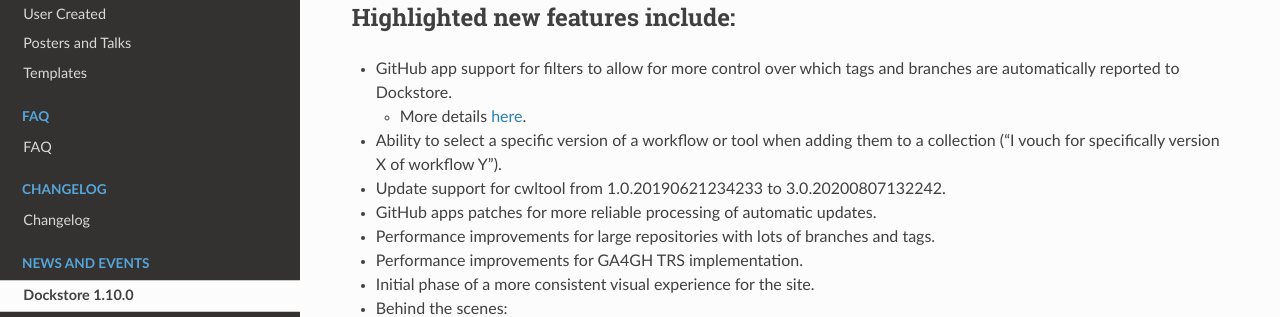
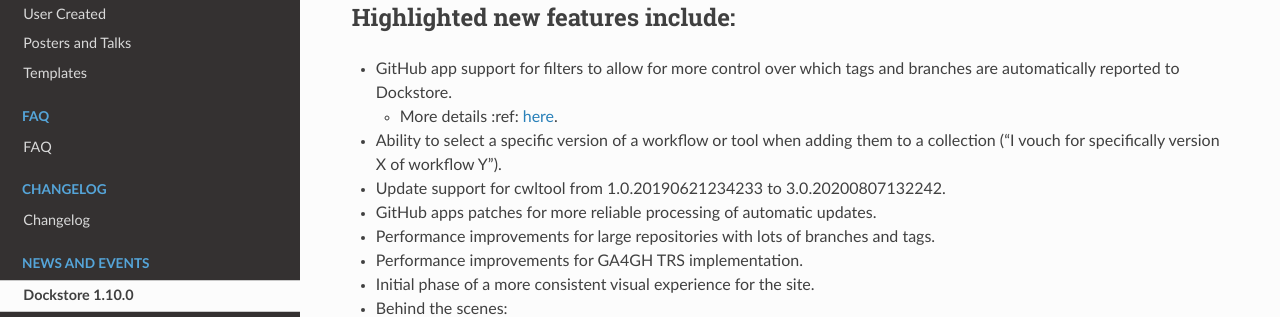
Before and after one commit to dockstore/dockstore-documentation, a Sphinx documentation site: the page built from docs/news/2020-12-03-Dockstore-1.10.0.rst, in a window 1280 px wide and 1113 px high. Shown: the part 159-476 px from the top of the window. Built offline with Sphinx 7.4.7 and the Read the Docs theme 2.0.0, drawn with Linux system fonts in a browser that asks for light colours; some of the changed lines change nothing that is shown.

Commit message:
Add :ref: before relative link.

```diff
--- a/docs/news/2020-12-03-Dockstore-1.10.0.rst
+++ b/docs/news/2020-12-03-Dockstore-1.10.0.rst
@@ -6,7 +6,7 @@
 
 -  GitHub app support for filters to allow for more control over which tags and branches are automatically reported to Dockstore.
 
-   -  More details `here <../getting-started/github-apps/github-apps.html?highlight=filters>`_.
+   -  More details :ref: `here <../getting-started/github-apps/github-apps.html?highlight=filters>`_.
 
 -  Ability to select a specific version of a workflow or tool when adding them to a collection ("I vouch for specifically version X of workflow Y").
 
```
